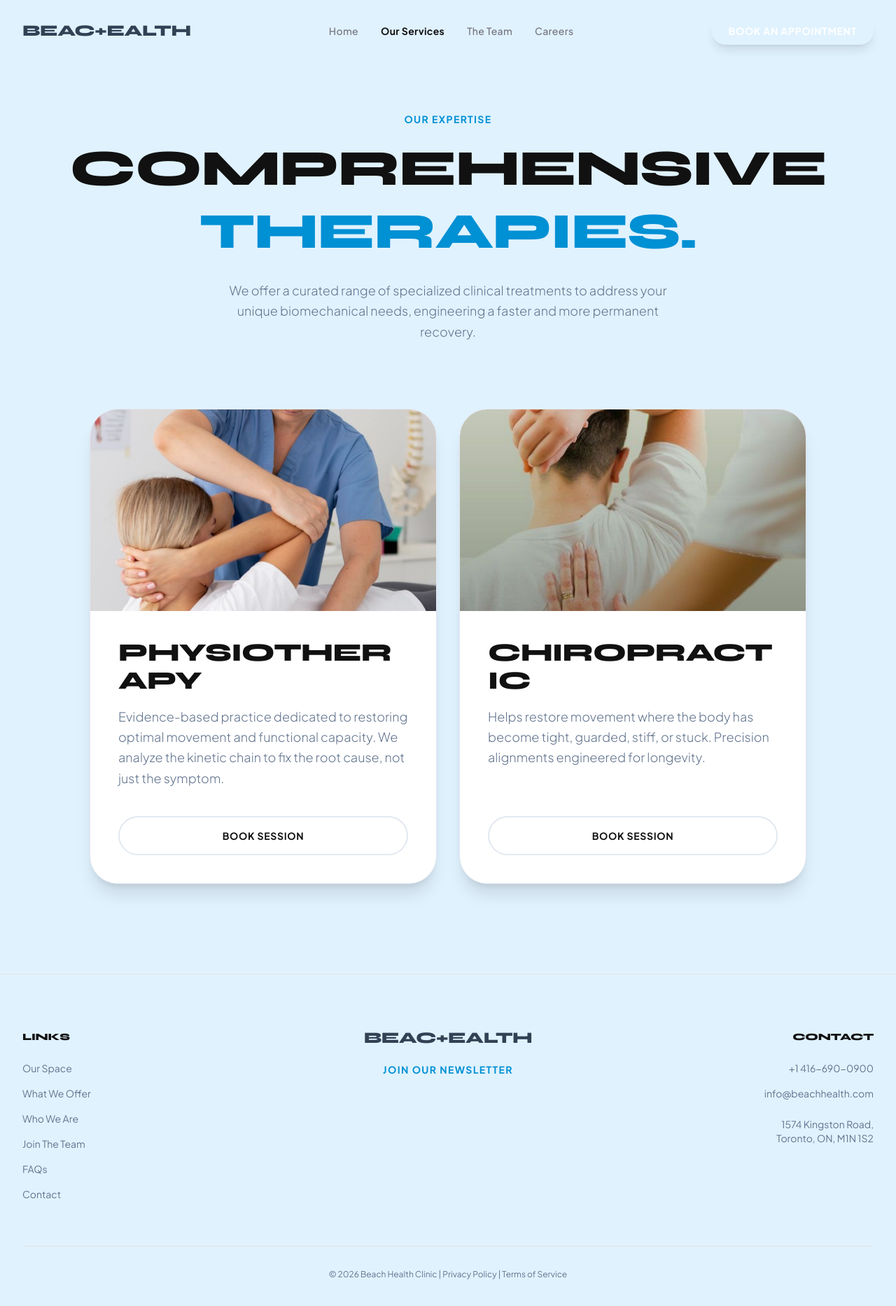
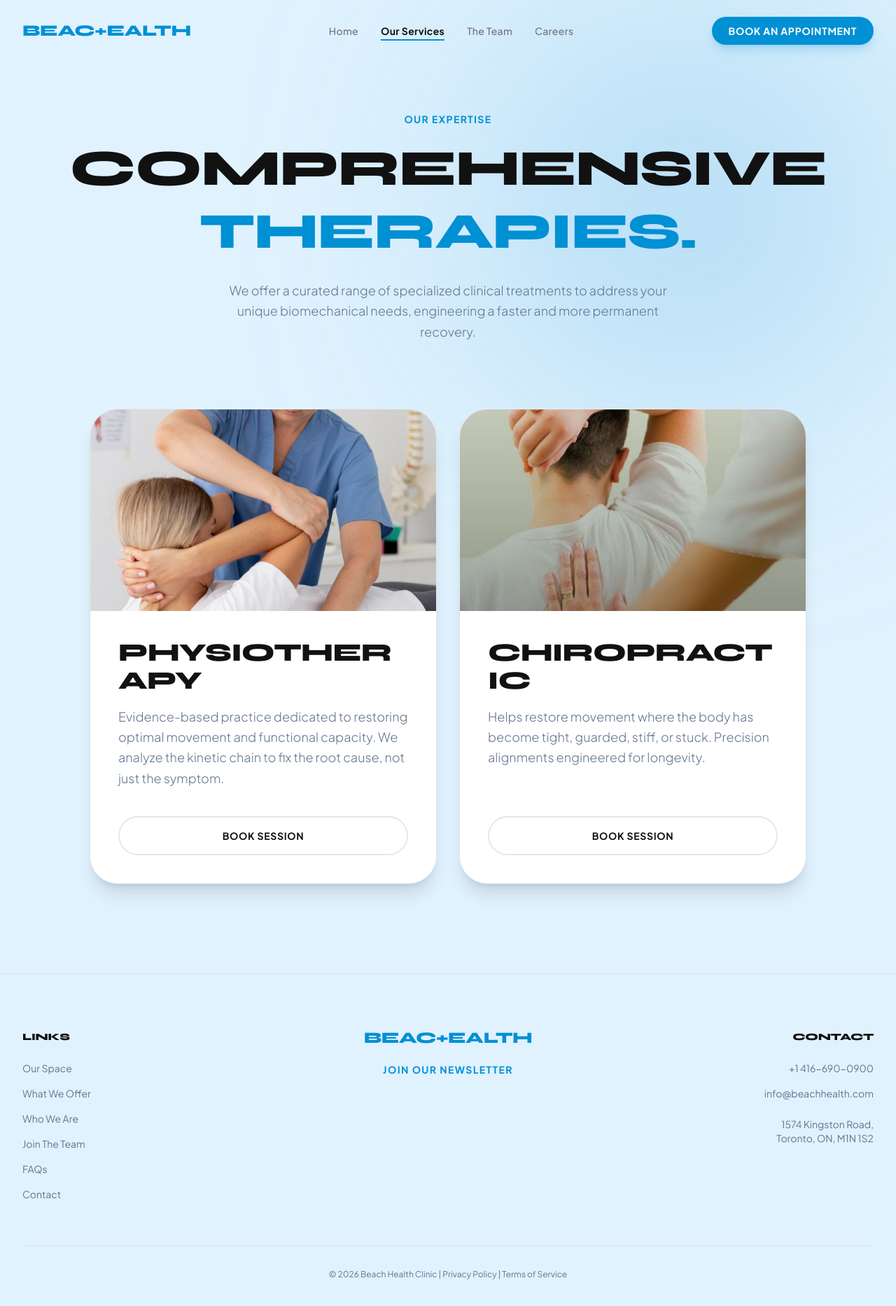
Before and after one commit to shaheertiger/Beachhealthbrampton, a React (Vite) app: page /therapies in a window 1280 px wide. Shown: the top 1866 px of the page at 70% size. Built offline with nearby package versions, Linux system fonts and the light colour scheme.

Commit message:
Fix logo color bug: replace invalid brand-cyan class with brand-green (which is defined as blue)

```diff
--- a/src/components/Footer.tsx
+++ b/src/components/Footer.tsx
@@ -19,7 +19,7 @@ export default function Footer() {
         {/* Center Column: Logo & Newsletter */}
         <div className="flex flex-col items-center text-center gap-6">
           <Link to="/" className="flex items-center justify-center group select-none">
-            <span className="font-display font-black uppercase tracking-tight leading-none text-brand-cyan" style={{ fontSize: '1.4rem', letterSpacing: '-0.02em' }}>
+            <span className="font-display font-black uppercase tracking-tight leading-none text-brand-green" style={{ fontSize: '1.4rem', letterSpacing: '-0.02em' }}>
               BEAC<span style={{ fontWeight: 900 }}>+</span>EALTH
             </span>
           </Link>
--- a/src/components/Navbar.tsx
+++ b/src/components/Navbar.tsx
@@ -46,7 +46,7 @@ export default function Navbar() {
         {/* Coded Logo */}
         <Link to="/" className="flex items-center group select-none">
           <span
-            className="font-display font-black uppercase tracking-tight leading-none text-brand-cyan"
+            className="font-display font-black uppercase tracking-tight leading-none text-brand-green"
             style={{ fontSize: '1.4rem', letterSpacing: '-0.02em' }}
           >
             BEAC<span style={{ fontWeight: 900 }}>+</span>EALTH
@@ -65,14 +65,14 @@ export default function Navbar() {
             >
               {item.name}
               {isActive(item.path) && (
-                <motion.div layoutId="nav-underline" className="absolute -bottom-1 left-0 w-full h-0.5 bg-brand-cyan" />
+                <motion.div layoutId="nav-underline" className="absolute -bottom-1 left-0 w-full h-0.5 bg-brand-green" />
               )}
             </Link>
           ))}
         </div>
 
         <motion.div className="flex items-center" whileHover={{ scale: 1.05 }} whileTap={{ scale: 0.95 }}>
-          <Link to="/contact" className="bg-brand-cyan text-white px-6 py-2.5 rounded-full text-sm font-bold uppercase tracking-wider shadow-lg shadow-brand-cyan/20 transition-all hidden md:flex items-center justify-center">
+          <Link to="/contact" className="bg-brand-green text-white px-6 py-2.5 rounded-full text-sm font-bold uppercase tracking-wider shadow-lg shadow-brand-green/20 transition-all hidden md:flex items-center justify-center">
             Book An Appointment
           </Link>
         </motion.div>
@@ -98,7 +98,7 @@ export default function Navbar() {
             {/* Mobile Menu Header (Matches Navbar) */}
             <div className="flex justify-between items-center px-8 py-6 border-b border-white/10">
               <Link to="/" className="flex items-center group select-none" onClick={() => setIsMobileMenuOpen(false)}>
-                <span className="font-display font-black uppercase tracking-tight leading-none text-brand-cyan" style={{ fontSize: '1.4rem', letterSpacing: '-0.02em' }}>
+                <span className="font-display font-black uppercase tracking-tight leading-none text-brand-green" style={{ fontSize: '1.4rem', letterSpacing: '-0.02em' }}>
                   BEAC<span style={{ fontWeight: 900 }}>+</span>EALTH
                 </span>
               </Link>
@@ -115,7 +115,7 @@ export default function Navbar() {
                   to={item.path}
                   className={twMerge(
                     "text-2xl font-bold tracking-widest uppercase transition-colors drop-shadow-sm",
-                    isActive(item.path) ? "text-brand-cyan" : "text-brand-obsidian hover:text-brand-cyan"
+                    isActive(item.path) ? "text-brand-green" : "text-brand-obsidian hover:text-brand-green"
                   )}
                   onClick={() => setIsMobileMenuOpen(false)}
                 >
@@ -126,7 +126,7 @@ export default function Navbar() {
               <Link
                 to="/contact"
                 onClick={() => setIsMobileMenuOpen(false)}
-                className="bg-brand-cyan text-white px-8 py-4 rounded-full text-center font-black uppercase tracking-widest shadow-xl shadow-brand-cyan/30 text-lg w-full max-w-[280px]"
+                className="bg-brand-green text-white px-8 py-4 rounded-full text-center font-black uppercase tracking-widest shadow-xl shadow-brand-green/30 text-lg w-full max-w-[280px]"
               >
                 Book An Appointment
               </Link>
--- a/src/components/Team.tsx
+++ b/src/components/Team.tsx
@@ -47,7 +47,7 @@ export default function Team() {
               <h3 className="text-base font-bold text-brand-obsidian uppercase tracking-wide leading-tight mb-1">
                 {member.name}
               </h3>
-              <p className="text-brand-cyan text-xs font-semibold uppercase tracking-widest">
+              <p className="text-brand-green text-xs font-semibold uppercase tracking-widest">
                 {member.role}
               </p>
             </motion.div>
--- a/src/pages/AboutUs.tsx
+++ b/src/pages/AboutUs.tsx
@@ -12,11 +12,11 @@ export default function AboutUs() {
           animate={{ opacity: 1, y: 0 }}
           transition={{ duration: 0.6 }}
         >
-          <span className="uppercase tracking-widest text-brand-cyan font-bold text-xs block mb-3">
+          <span className="uppercase tracking-widest text-brand-green font-bold text-xs block mb-3">
             Our Identity
           </span>
           <h1 className="text-2xl sm:text-3xl md:text-5xl font-black text-brand-obsidian mb-5 leading-tight tracking-tight">
-            Dedicated to <span className="text-brand-cyan">Recovery.</span>
+            Dedicated to <span className="text-brand-green">Recovery.</span>
           </h1>
           <p className="text-slate-500 max-w-2xl mx-auto text-base font-light leading-relaxed">
             At BeachHealth Brampton, we believe that movement is medicine. Our clinic was founded on the principle that everyone deserves to live a life free of pain and physical limitations.
--- a/src/pages/Contact.tsx
+++ b/src/pages/Contact.tsx
@@ -12,11 +12,11 @@ export default function Contact() {
           animate={{ opacity: 1, y: 0 }}
           transition={{ duration: 0.6 }}
         >
-          <span className="uppercase tracking-widest text-brand-cyan font-bold text-xs block mb-3">
+          <span className="uppercase tracking-widest text-brand-green font-bold text-xs block mb-3">
             Connect With Us
           </span>
           <h1 className="text-2xl sm:text-3xl md:text-5xl font-black text-brand-obsidian mb-5 leading-tight tracking-tight">
-            Initiate <span className="text-brand-cyan">Recovery.</span>
+            Initiate <span className="text-brand-green">Recovery.</span>
           </h1>
           <p className="text-slate-500 max-w-xl mx-auto text-base font-light leading-relaxed">
             Ready to start your journey? Reach out to our Brampton clinic to book a comprehensive biomechanical assessment.
@@ -42,7 +42,7 @@ export default function Contact() {
               <input
                 type="text"
                 placeholder="John Doe"
-                className="bg-slate-50 border border-slate-200 px-5 py-3 rounded-xl outline-none focus:border-brand-cyan text-brand-obsidian placeholder:text-slate-400 text-sm"
+                className="bg-slate-50 border border-slate-200 px-5 py-3 rounded-xl outline-none focus:border-brand-green text-brand-obsidian placeholder:text-slate-400 text-sm"
               />
             </div>
             <div className="flex flex-col gap-2">
@@ -50,7 +50,7 @@ export default function Contact() {
               <input
                 type="email"
                 placeholder="john@example.com"
-                className="bg-slate-50 border border-slate-200 px-5 py-3 rounded-xl outline-none focus:border-brand-cyan text-brand-obsidian placeholder:text-slate-400 text-sm"
+                className="bg-slate-50 border border-slate-200 px-5 py-3 rounded-xl outline-none focus:border-brand-green text-brand-obsidian placeholder:text-slate-400 text-sm"
               />
             </div>
             <div className="flex flex-col gap-2">
@@ -58,12 +58,12 @@ export default function Contact() {
               <textarea
                 rows={4}
                 placeholder="How can we help you?"
-                className="bg-slate-50 border border-slate-200 px-5 py-3 rounded-xl outline-none focus:border-brand-cyan text-brand-obsidian placeholder:text-slate-400 text-sm resize-none"
+                className="bg-slate-50 border border-slate-200 px-5 py-3 rounded-xl outline-none focus:border-brand-green text-brand-obsidian placeholder:text-slate-400 text-sm resize-none"
               />
             </div>
             <button
               type="button"
-              className="bg-brand-obsidian text-white py-4 rounded-xl font-bold uppercase tracking-widest text-sm hover:bg-brand-cyan transition-colors"
+              className="bg-brand-obsidian text-white py-4 rounded-xl font-bold uppercase tracking-widest text-sm hover:bg-brand-green transition-colors"
             >
               Transmit Message
             </button>
@@ -88,7 +88,7 @@ export default function Contact() {
             ].map(({ Icon, label, value }) => (
               <div key={label} className="flex items-center gap-4">
                 <div className="w-10 h-10 rounded-full bg-slate-100 flex items-center justify-center flex-shrink-0">
-                  <Icon size={18} className="text-brand-cyan" />
+                  <Icon size={18} className="text-brand-green" />
                 </div>
                 <div>
                   <p className="font-bold text-sm text-brand-obsidian">{label}</p>
--- a/src/pages/Therapies.tsx
+++ b/src/pages/Therapies.tsx
@@ -9,7 +9,7 @@ export default function Therapies() {
   return (
     <div className="pt-32 md:pt-40 pb-20 md:pb-32 px-8 min-h-screen bg-bg-base relative overflow-hidden">
       {/* Ambient background blur */}
-      <div className="absolute top-0 right-0 w-[600px] h-[600px] bg-brand-cyan/20 rounded-full blur-[150px] mix-blend-multiply pointer-events-none"></div>
+      <div className="absolute top-0 right-0 w-[600px] h-[600px] bg-brand-green/20 rounded-full blur-[150px] mix-blend-multiply pointer-events-none"></div>
 
       <div className="max-w-7xl mx-auto relative z-10">
         <motion.div
```
